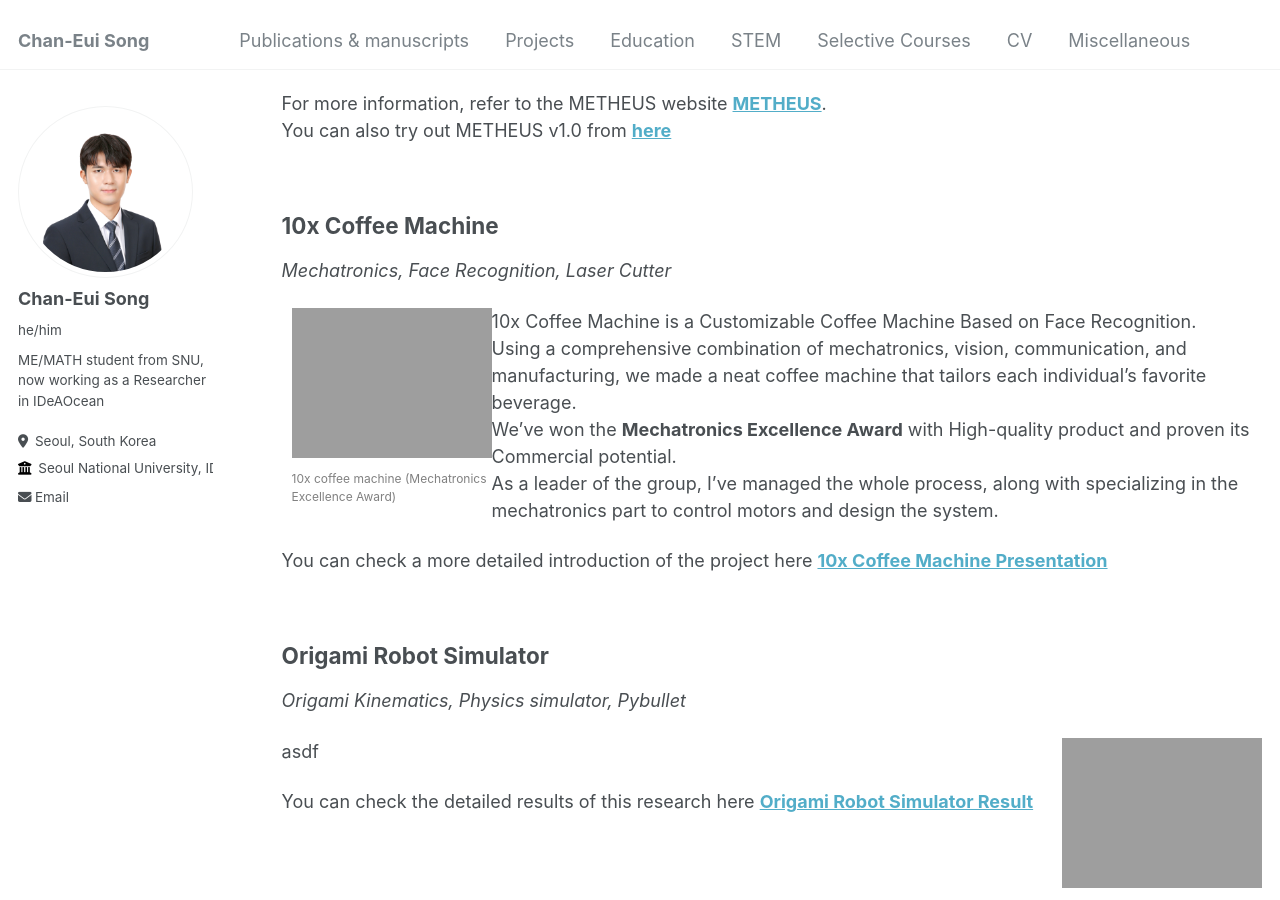
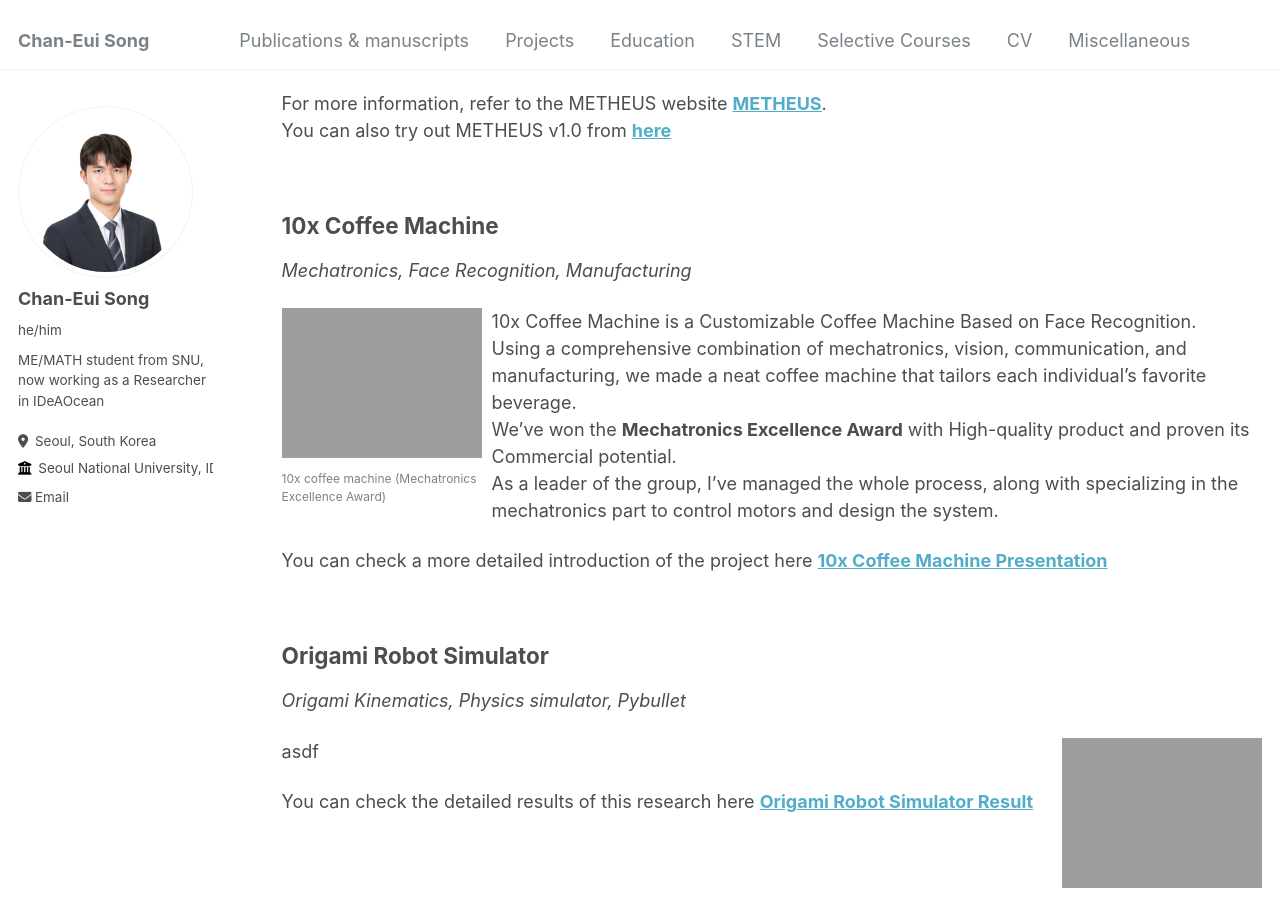
Before and after one commit to cksdml1014/chanisong, a Jekyll site: the page built from _pages/Projects.md, in a window 1280 px wide and 900 px high, scrolled down 451 px. Built offline with Jekyll 4.4.1, drawn with Linux system fonts in a browser that asks for light colours.

Commit message:
Update Projects.md

```diff
--- a/_pages/Projects.md
+++ b/_pages/Projects.md
@@ -22,8 +22,8 @@ You can also try out METHEUS v1.0 from **[here](https://www.metheus.ai/)**
 <div style="clear: both;"></div>
 
 ## 10x Coffee Machine
-*Mechatronics, Face Recognition, Laser Cutter*
-<div style="float: left; width: 200px; margin: 0 0 10px 10px;">
+*Mechatronics, Face Recognition, Manufacturing*
+<div style="float: left; width: 200px; margin: 0 10px 10px 0;">
     <img src="https://cksdml1014.github.io/chanisong/images/tenxcoffee.jpg" alt="Hi! I'm Chani!" style="width: 100%;">
     <p style="font-size: 12px; color: gray;"> 10x coffee machine (Mechatronics Excellence Award)</p>
 </div>
@@ -51,7 +51,7 @@ You can check the detailed results of this research here **[Origami Robot Simula
 
 ## MPC Contol on STM32H723 microcontroller
 *MPC, Embedded System*
-<div style="float: left; width: 200px; margin: 0 0 10px 10px;">
+<div style="float: left; width: 200px; margin: 0 10px 10px 0;">
     <img src="https://cksdml1014.github.io/chanisong/images/Cart pole.png" alt="Hi! I'm Chani!" style="width: 100%;">
     <p style="font-size: 12px; color: gray;"> Cart pole used for MPC control </p>
 </div>
@@ -71,7 +71,7 @@ Due to corporate confidentiality, detailed results are partially disclosed. **[C
 <div style="clear: both;"></div>
 ## Material Classification using tactile sensor Digit
 *Tactile Sensor, ResNet, Pytorch*
-<div style="float: left; width: 200px; margin: 0 0 10px 10px;">
+<div style="float: left; width: 200px; margin:0 10px 10px 0;">
     <img src="https://cksdml1014.github.io/chanisong/images/Tactile Sensing.png" alt="Hi! I'm Chani!" style="width: 100%;">
     <p style="font-size: 12px; color: gray;"> DIGIT: Vision-based tactile sensor</p>
 </div>
@@ -93,7 +93,7 @@ Detailed information on this research can be found here. **[Analyzing beam defor
 <div style="clear: both;"></div>
 ## 6R robot imitating human activities of moving objects using meta-learning
 *ROS Control, Image Processing, Meta-Learning*
-<div style="float: left; width: 200px; margin: 0 0 10px 10px;">
+<div style="float: left; width: 200px; margin:0 10px 10px 0;">
     <img src="https://cksdml1014.github.io/chanisong/images/6R Robot.png" alt="Hi! I'm Chani!" style="width: 100%;">
     <p style="font-size: 12px; color: gray;"> Experiment setup for meta-learning</p>
 </div>
@@ -120,7 +120,7 @@ Final Report on this project can be found here. (Written in Korean) **[Walking T
 <div style="clear: both;"></div>
 ## Inverse Engineering of Impact Wrench
 *3D CAD, Stress Analysis, Machine Mechanism*
-<div style="float: left; width: 200px; margin: 0 0 10px 10px;">
+<div style="float: left; width: 200px; margin:0 10px 10px 0;">
     <img src="https://cksdml1014.github.io/chanisong/images/inverseengineering.png" alt="Hi! I'm Chani!" style="width: 100%;">
     <p style="font-size: 12px; color: gray;">  Stress & Deformation analysis</p>
 </div>
```
